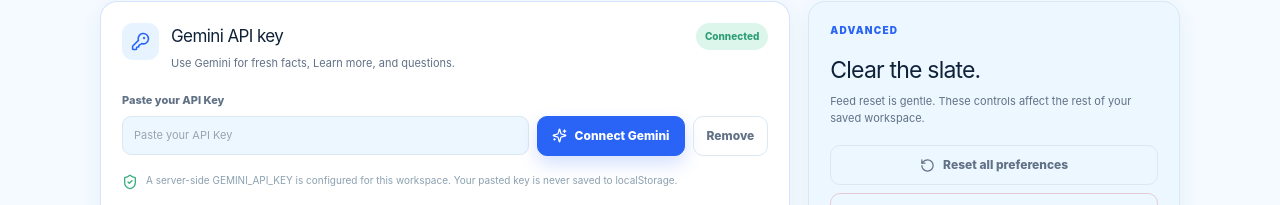
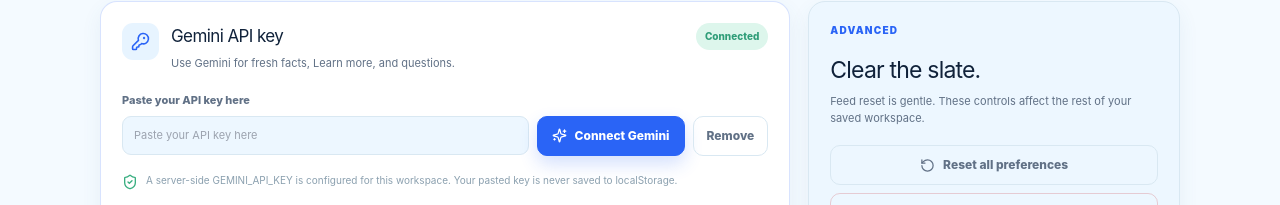
Before and after one commit to stiwarilbj/Learned_Media, a Next.js app in the folder Website/: page / in a window 1280 px wide. Both pictures are taken after a click on the button "Open account settings". Shown: the part 314-519 px from the top of the page. Built offline with nearby package versions, Linux system fonts and the light colour scheme; no server answers.

Commit message:
Refine API key placeholder wording

```diff
--- a/Website/components/learned-media/SettingsView.tsx
+++ b/Website/components/learned-media/SettingsView.tsx
@@ -52,9 +52,9 @@
               <span className={`status-dot ${status}`}>{statusCopy[status]}</span>
             </div>
 
-            <label className="field-label" htmlFor="gemini-key">Paste your API Key</label>
+            <label className="field-label" htmlFor="gemini-key">Paste your API key here</label>
             <div className="key-input-row">
-              <input id="gemini-key" type="password" value={apiKey} onChange={(event) => onApiKeyChange(event.target.value)} onKeyDown={(event) => { if (event.key === "Enter") { event.preventDefault(); onTestConnection(); } }} placeholder="Paste your API Key" autoComplete="new-password" aria-describedby="gemini-key-note" />
+              <input id="gemini-key" type="password" value={apiKey} onChange={(event) => onApiKeyChange(event.target.value)} onKeyDown={(event) => { if (event.key === "Enter") { event.preventDefault(); onTestConnection(); } }} placeholder="Paste your API key here" autoComplete="new-password" aria-describedby="gemini-key-note" />
               <div className="key-actions">
                 <button type="button" className="primary-button small" onClick={onTestConnection} disabled={status === "testing"}><Icon name="sparkles" size={15} /> {status === "testing" ? "Connecting…" : "Connect Gemini"}</button>
                 <button type="button" className="ghost-button" onClick={onRemoveKey}>Remove</button>
```
